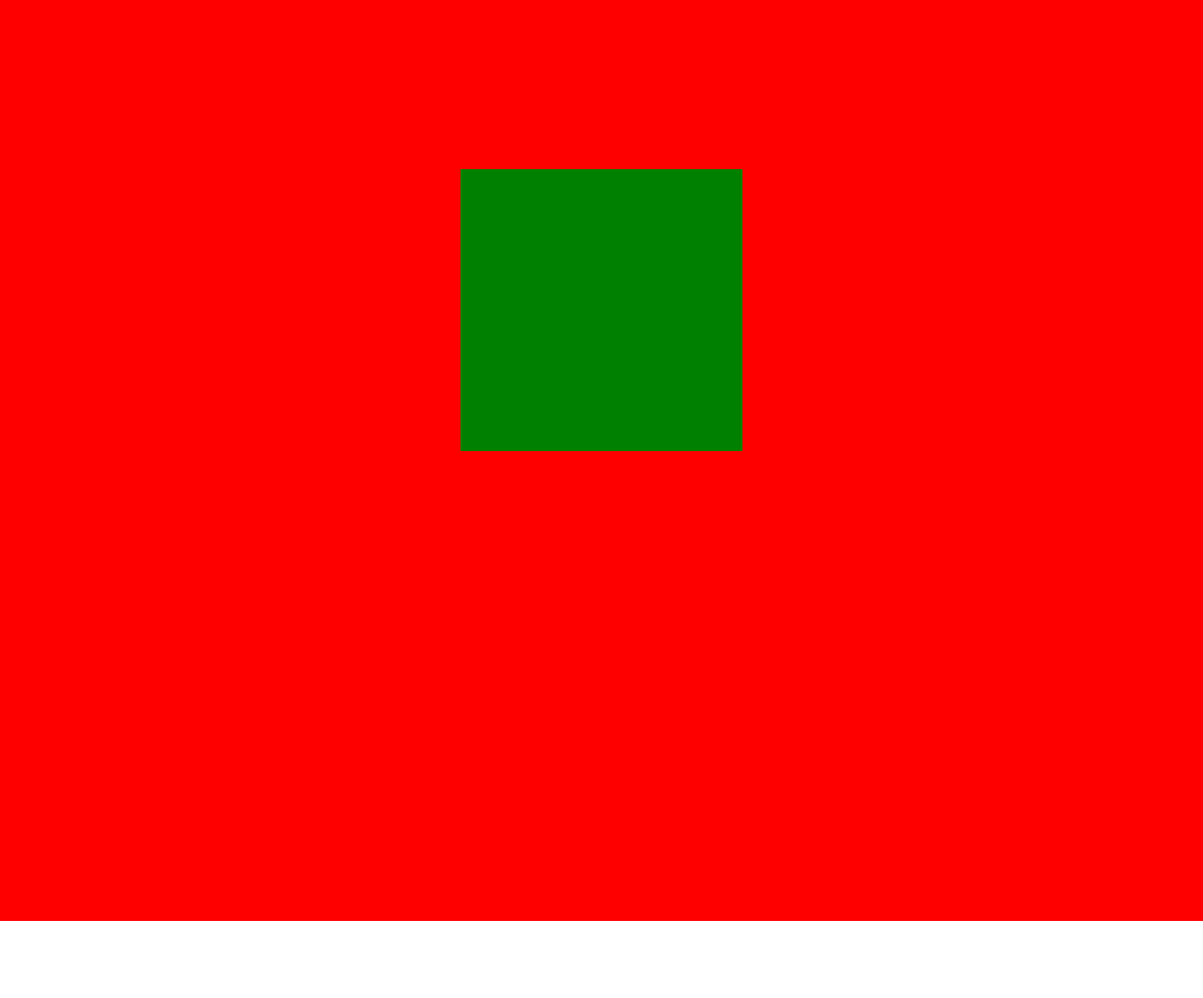
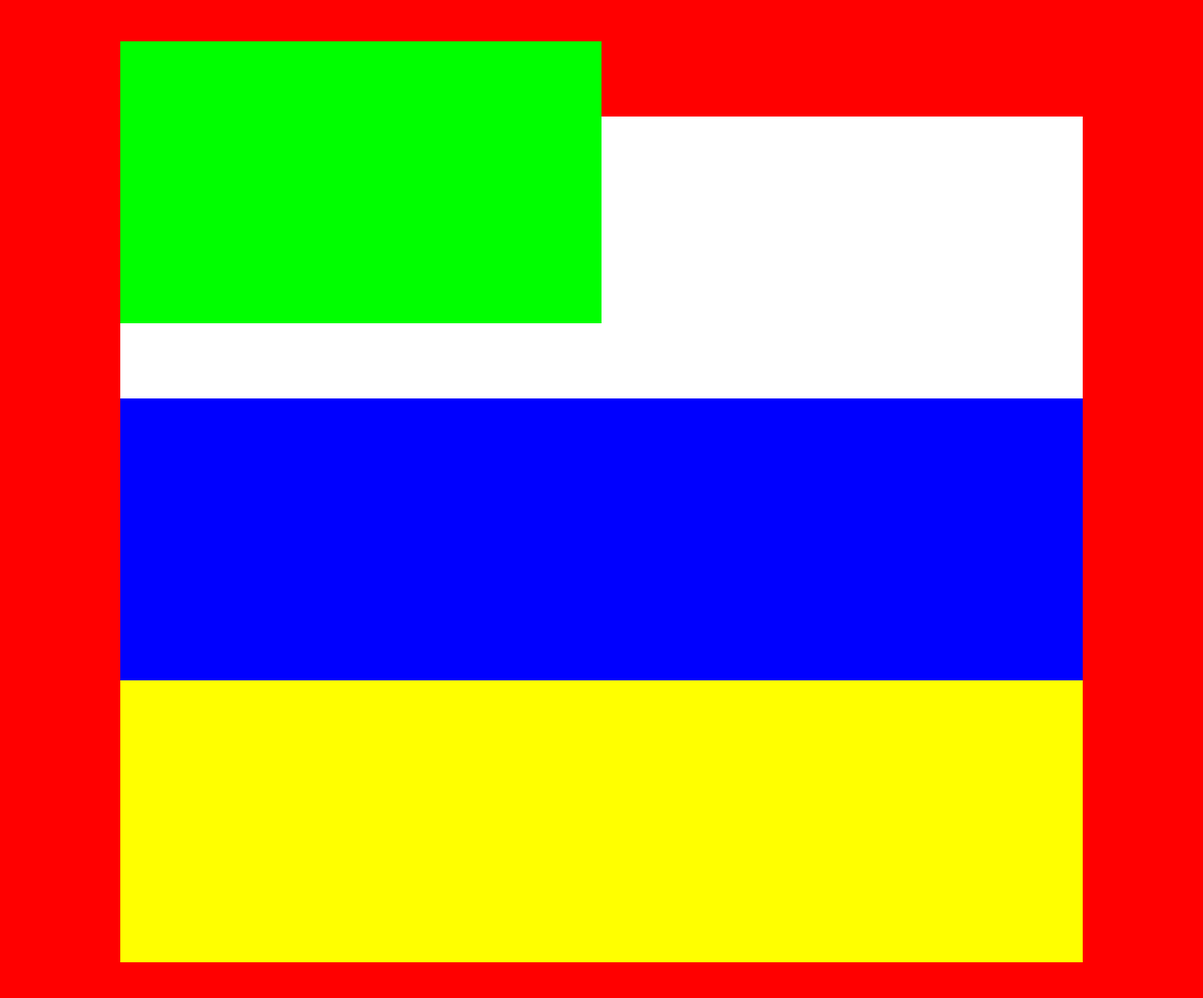
Before and after one commit to jappreetS/react-parallax, a React app: page /parallax in a window 1280 px wide. Shown: the part 820-1882 px from the top of the page at 94% size. Before the commit the page ends 1800 px from the top, so only its background shows below. Built offline with nearby package versions, Linux system fonts and the light colour scheme.

Commit message:
community section animation setup

```diff
--- a/src/components/Community/Community.scss
+++ b/src/components/Community/Community.scss
@@ -4,15 +4,33 @@ $root: '.community';
 
 #{$root} {
   &-container {
-    height: 100vh;
     background-color: red;
-    padding-top: 200px;
+    padding-top: 140px;
+    padding: 5% 10% 10% 10%;
+  }
+
+  &-description {
+    height: 300px;
+    width: 40%;
+    z-index: 1;
+    background-color: #0f0;
+    position: absolute;
   }
 
   &-food-section {
-    width: 300px;
-    height: 300px;
-    margin: auto;
-    background-color: green;
+    &-1, &-2, &-3 {
+      width: 100%;
+      height: 300px;
+    }
+    &-1 {
+      margin-top: 80px;
+      background-color: #fff;
+    }
+    &-2 {
+      background-color: #00f;
+    }
+    &-3 {
+      background-color: #ff0;
+    }
   }
 }
--- a/src/components/Community/index.js
+++ b/src/components/Community/index.js
@@ -6,10 +6,26 @@ class Community extends Component {
   render() {
     return (
       <div id="community" className="community-container">
-        <div data-aos="fade-up"
-          data-aos-anchor-placement="center-center"
-          className="community-food-section">
-        </div>
+        <div className="community-description" />
+        <div data-aos="slide-up"
+          data-aos-anchor-placement="top-bottom"
+          data-aos-duration="1000"
+          data-aos-easing="linear"
+          data-offset-top="1000"
+          className="community-food-section-1"
+        />
+        <div data-aos="slide-up"
+          data-aos-anchor-placement="top-bottom"
+          data-aos-duration="1000"
+          data-aos-easing="linear"
+          className="community-food-section-2"
+        />
+        <div data-aos="slide-up"
+          data-aos-anchor-placement="top-bottom"
+          data-aos-duration="1000"
+          data-aos-easing="linear"
+          className="community-food-section-3"
+        />
       </div>
     );
   }
--- a/src/components/Navbar/Navbar.scss
+++ b/src/components/Navbar/Navbar.scss
@@ -8,6 +8,7 @@ $root: '.navbar';
     font-family: 'DIN Condensed Bold', 'roboto', sans-serif;
     color: #333;
     width: 100%;
+    z-index: 2;
 
     ul {
       list-style: none;
```
